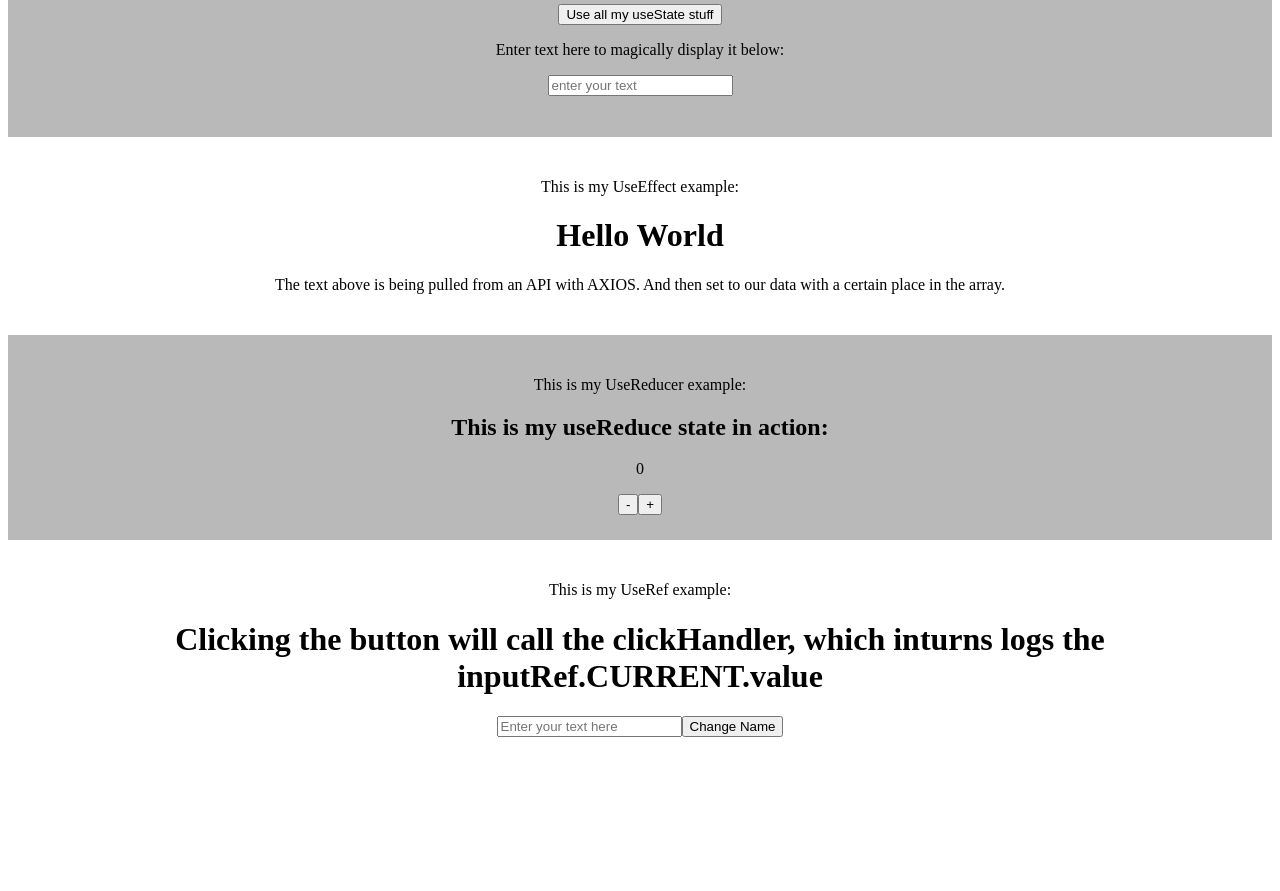
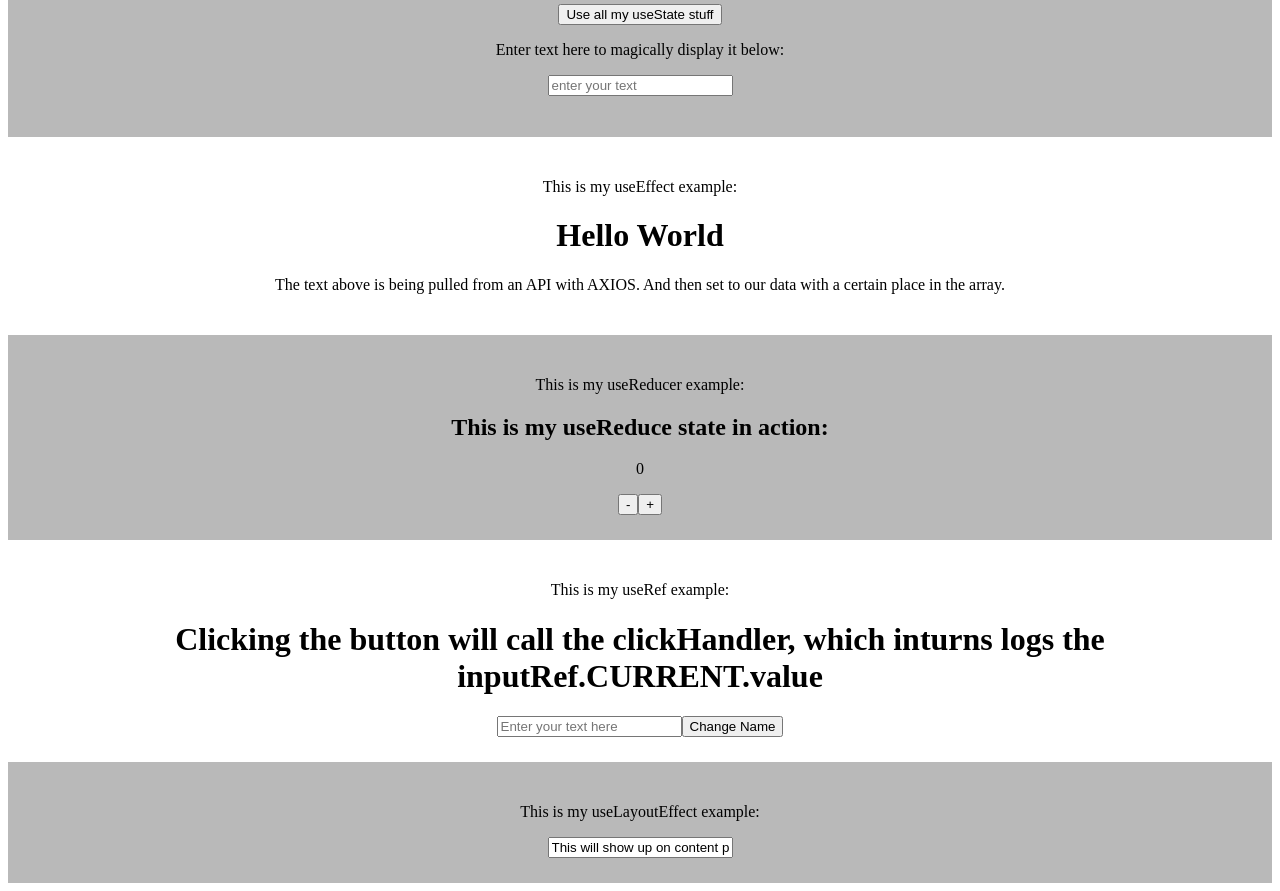
Before and after one commit to Iancahn/codingtest, a React (Create React App) app: page / in a window 1280 px wide. Shown: the part 300-1191 px from the top of the page. Before the commit the page ends 1070 px from the top, so only its background shows below. Built offline with nearby package versions, Linux system fonts and the light colour scheme; no server answers.

Commit message:
useLayoutEffect done
setup useLayoutEffect, the best use case is for UI elements, to render before clients see it.

```diff
--- a/src/App.css
+++ b/src/App.css
@@ -47,4 +47,5 @@
 .white-background {
   padding-top: 25px;
   padding-bottom: 25px;
+  background-color: #fff;
 }
--- a/src/App.js
+++ b/src/App.js
@@ -6,6 +6,7 @@ import StateOfUse from './components/StateOfUse';
 import StateOfEffect from './components/StateOfEffect';
 import StateOfReducer from './components/StateOfReducer';
 import StateOfRef from './components/StateOfRef';
+import StateOfLayoutEffect from './components/StateOfLayoutEffect';
 
 function App() {
   return (
@@ -17,16 +18,20 @@ function App() {
         <StateOfUse />
       </div>
       <div className="white-background">
-        <p> This is my UseEffect example:</p>
+        <p> This is my useEffect example:</p>
         <StateOfEffect />
       </div>
       <div className="grey-background">
-        <p> This is my UseReducer example:</p>
+        <p> This is my useReducer example:</p>
         <StateOfReducer />
       </div>
       <div className="white-background">
-        <p> This is my UseRef example:</p>
+        <p> This is my useRef example:</p>
         <StateOfRef />
+      </div>
+      <div className="grey-background">
+        <p> This is my useLayoutEffect example:</p>
+        <StateOfLayoutEffect />
       </div>
     </div>
   );
--- /dev/null
+++ b/src/components/StateOfLayoutEffect.jsx
@@ -0,0 +1,21 @@
+import React, { useLayoutEffect, useRef, useEffect } from 'react';
+
+function StateOfLayoutEffect() {
+    const inputRef = useRef(null);
+
+    useLayoutEffect(() => {
+        console.log(inputRef.current.value);
+    }, []);
+
+    useEffect(() => {
+        inputRef.current.value = "This will show up on content paint(useEffect), but not logged in console.";
+    })
+
+    return (
+        <div>
+            <input ref={inputRef} value="This will be console logged(useLayoutEffect), because it happens before content is delivered to user" />
+        </div>
+    )
+}
+
+export default StateOfLayoutEffect;
```
